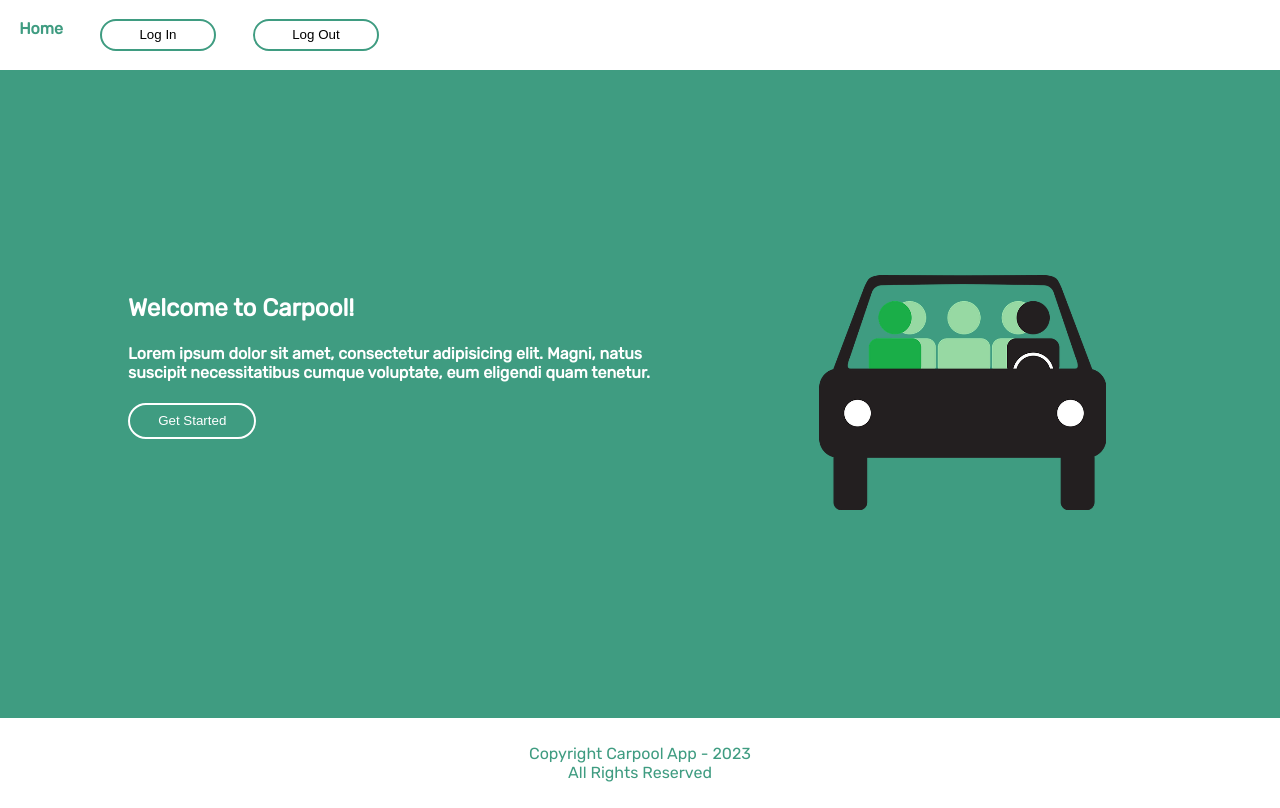
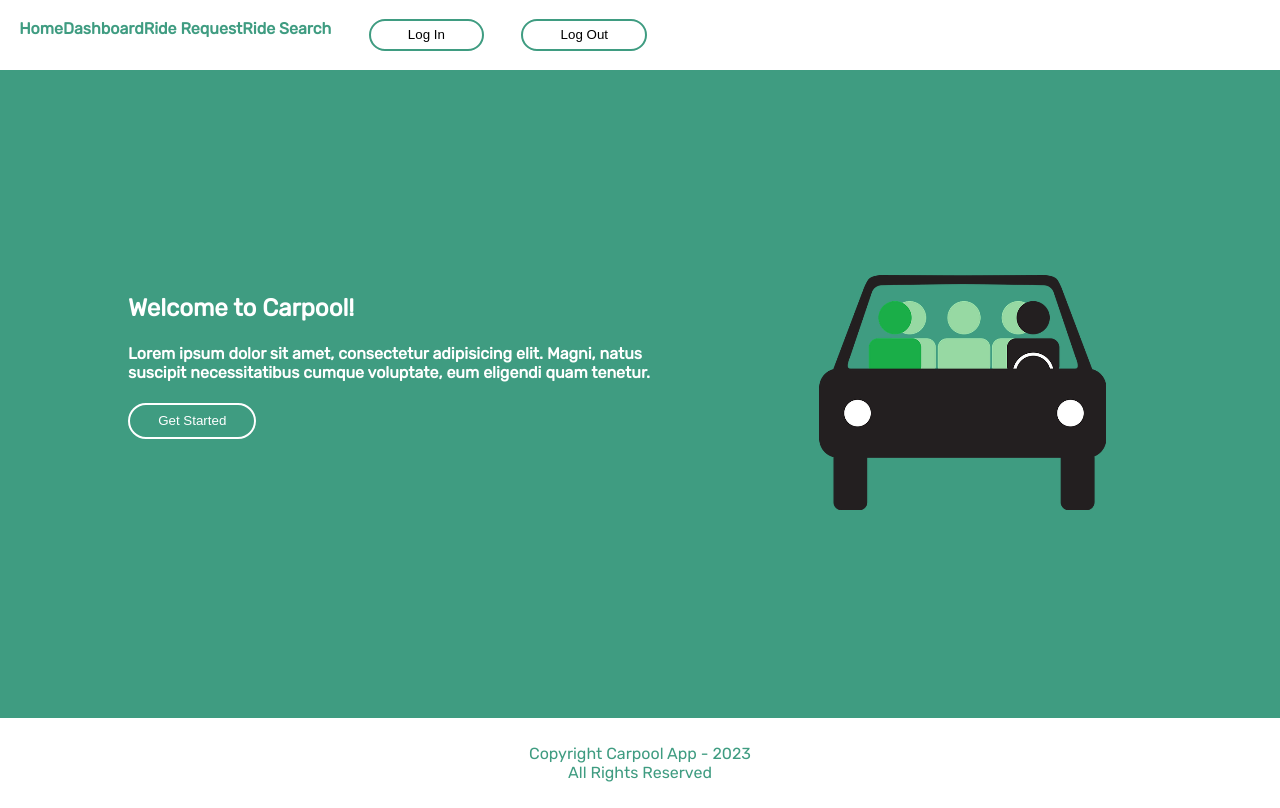
Before and after one commit to Dissonant101/carpool-app, a React (Create React App) app: page / in a window 1280 px wide. Built offline with nearby package versions, Linux system fonts and the light colour scheme.

Commit message:
Add page routes for ease of access

```diff
--- a/src/components/Navbar.tsx
+++ b/src/components/Navbar.tsx
@@ -9,8 +9,19 @@ const Navbar = () => {
   return (
     <div>
       <nav>
-        <div className='navbar'>
-          <NavLink to="/" className='home-btn'>Home</NavLink>
+        <div className="navbar">
+          <NavLink to="/" className="home-btn">
+            Home
+          </NavLink>
+          <NavLink to="/dashboard" className="home-btn">
+            Dashboard
+          </NavLink>
+          <NavLink to="/ride-request" className="home-btn">
+            Ride Request
+          </NavLink>
+          <NavLink to="/ride-search" className="home-btn">
+            Ride Search
+          </NavLink>
           <LoginButton />
           <LogoutButton />
         </div>
--- a/src/components/index.ts
+++ b/src/components/index.ts
@@ -2,4 +2,8 @@ export { default as Navbar } from './Navbar';
 export { default as Home } from './Home';
 export { default as LoginButton } from './LoginButton';
 export { default as LogoutButton } from './LogoutButton';
+export { default as Dashboard } from './Dashboard';
+export { default as Footer } from './Footer';
+export { default as RideRequest } from './RideRequest';
+export { default as RideSearch } from './RideSearch';
 export { default as Map } from './Map';
```
Also changed, not shown: src/App.tsx (+11 -10 lines), 1 other file (tests, documents, lock files or other folders).
